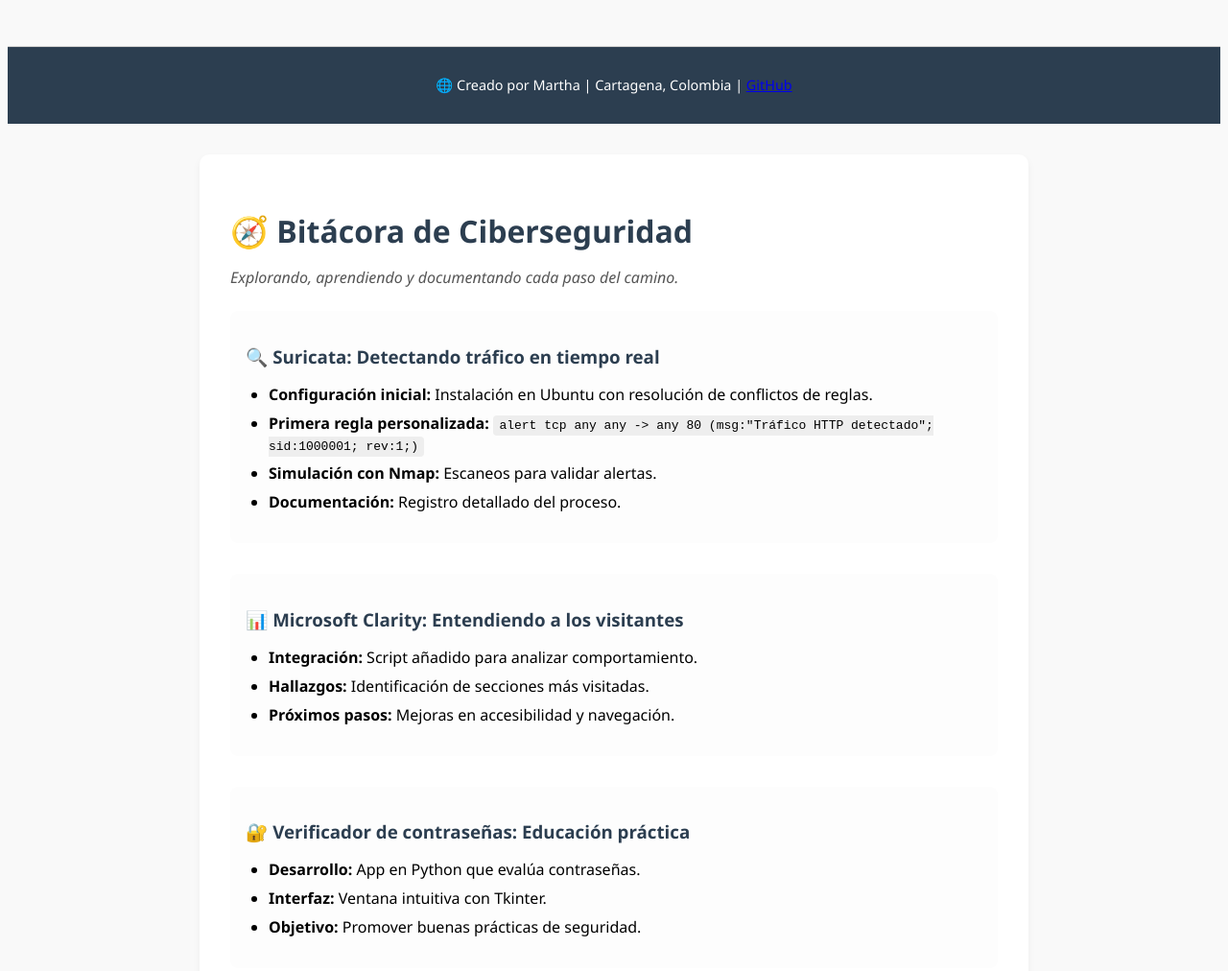
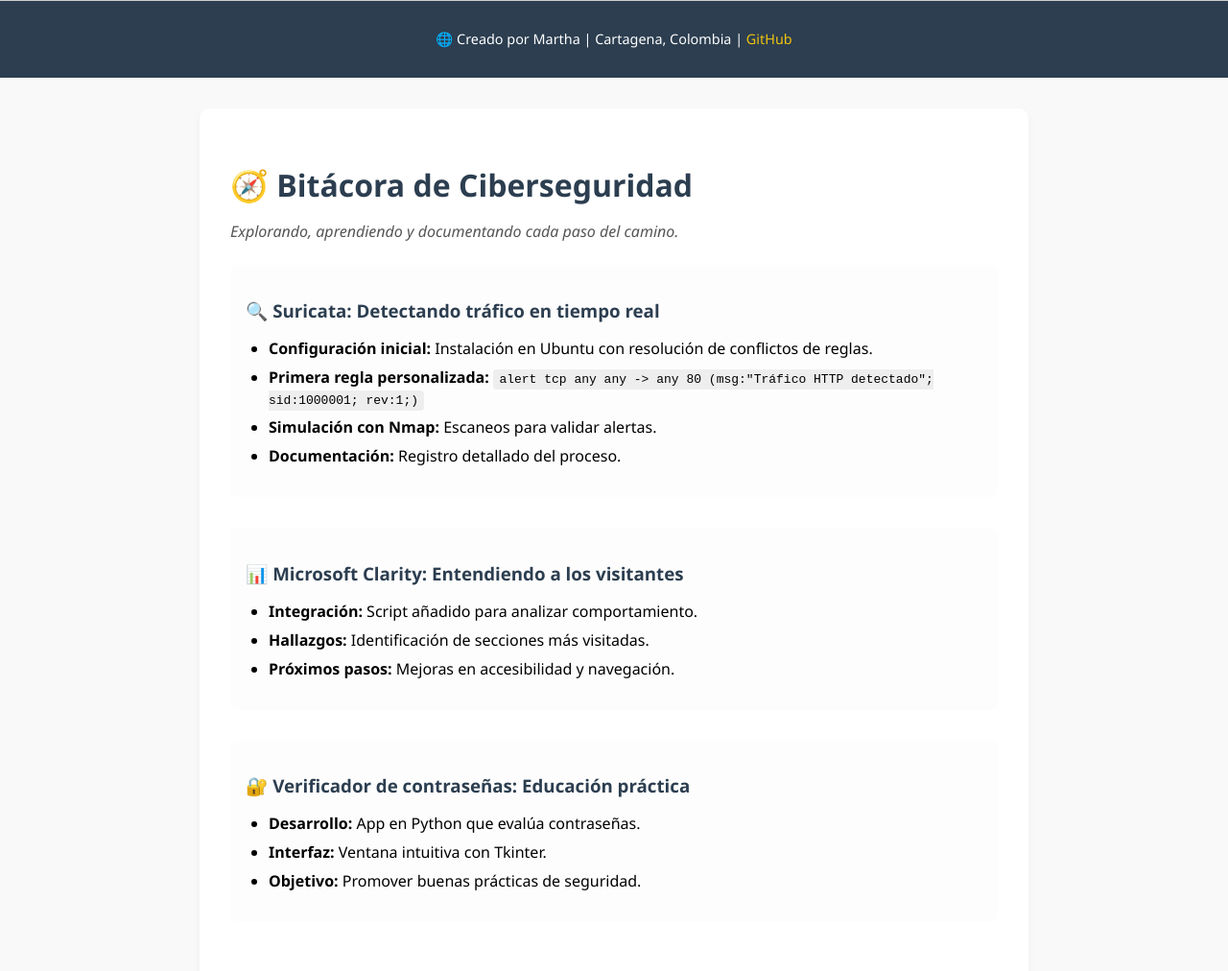
Before and after one commit to MARTHA-1975/Bit-cora-de-ciberseguridad, a plain HTML site: page index.html in a window 1280 px wide. Shown: the whole page at 96% size. Drawn offline with Linux system fonts and the light colour scheme.

Commit message:
Update style.css

```diff
--- a/style.css
+++ b/style.css
@@ -82,6 +82,17 @@ code {
   border-radius: 4px;
   font-family: monospace;
 }
+html, body {
+  height: 100%;
+  margin: 0;
+  display: flex;
+  flex-direction: column;
+}
+
+.content {
+  flex: 1;
+}
+
 footer {
   text-align: center;
   padding: 1rem;
@@ -89,5 +100,16 @@ footer {
   color: white;
   font-size: 0.9rem;
   border-top: 1px solid #ccc;
+}
+
+footer a {
+  color: #f1c40f;
+  text-decoration: none;
+}
+
+footer a:hover {
+  text-decoration: underline;
+}
+#ccc;
   margin-top: 3rem;
 }
```
